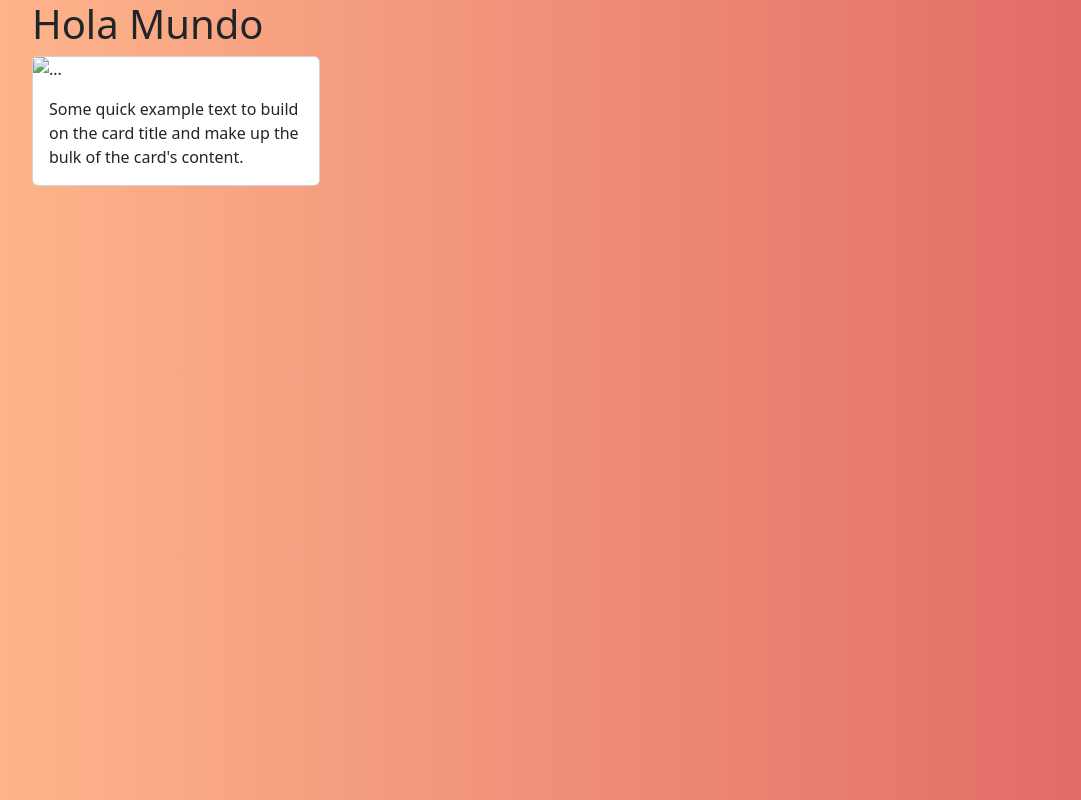
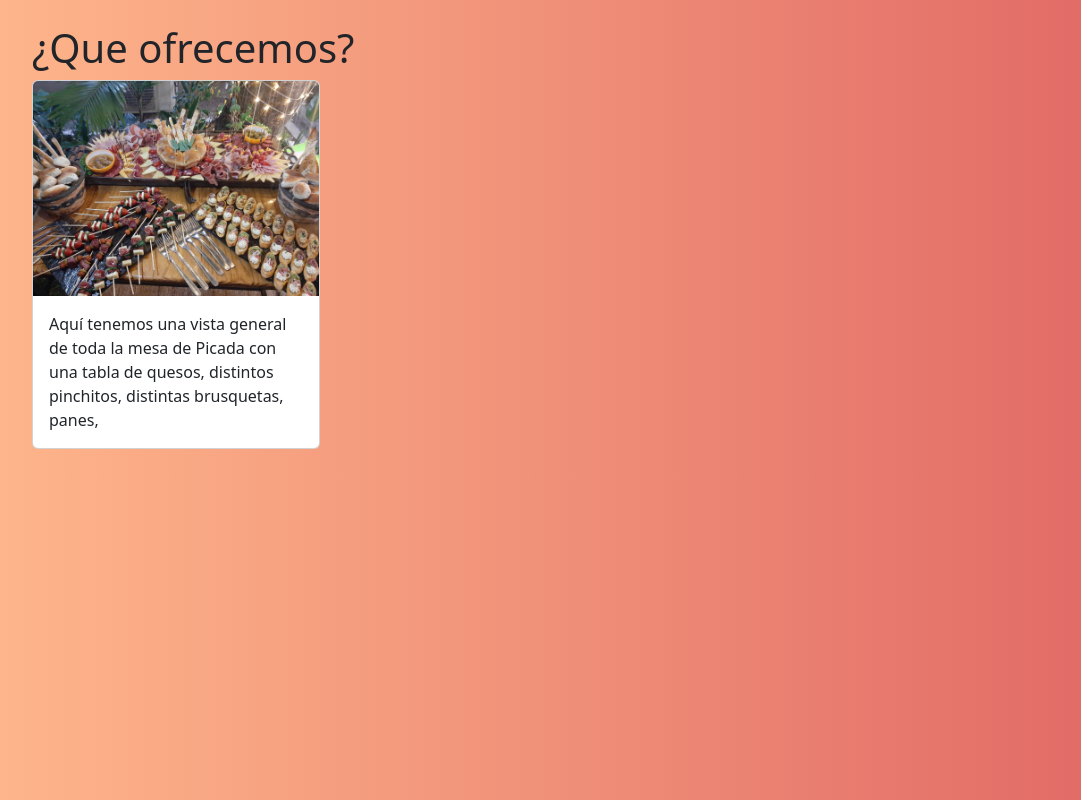
Before and after one commit to ramirorn/Trabajo-Practico-Colaborativo-Grupo-6, a plain HTML site: page menu.html in a window 1280 px wide. Shown: the whole page, without its empty margins (50-1131 px from the left). Drawn offline with nearby package versions, Linux system fonts and the light colour scheme.

Commit message:
Se agregó la carta n1

```diff
--- a/menu.html
+++ b/menu.html
@@ -12,14 +12,15 @@
 <body>
     <div class="container">
         <div class="row">
-            <div class="col-sm-4 col-md-4 col-lg-4 col-xl-4">
-                <h1>Hola Mundo</h1>
+            <div class="col-sm-4 col-md-4 col-lg-4 col-xl-4 my-4" >
+                <h1>¿Que ofrecemos?</h1>
                 <div class="card" style="width: 18rem;">
-                    <img src="..." class="card-img-top" alt="...">
+                    <img src="assets/img/5.jpeg" class="card-img-top" alt="IMG NOT FOUNT PROFE">
                     <div class="card-body">
-                      <p class="card-text">Some quick example text to build on the card title and make up the bulk of the card's content.</p>
+                      <p class="card-text">Aquí tenemos una vista general de toda la mesa de Picada con una tabla de quesos, distintos pinchitos, distintas brusquetas, panes,</p>
                     </div>
-                  </div>
+                    <!-- CARTA N1 -->
+                </div>
             </div>
 
 
```
